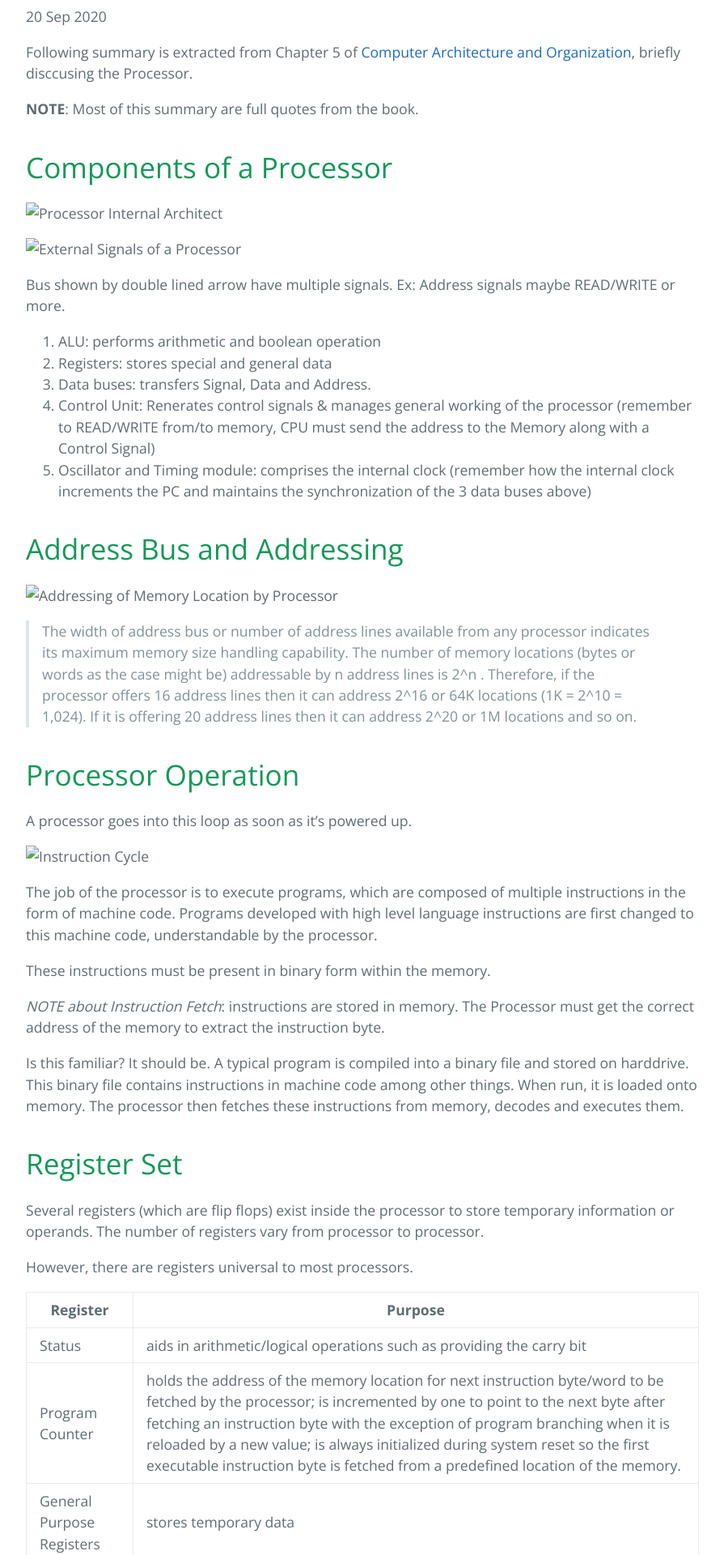
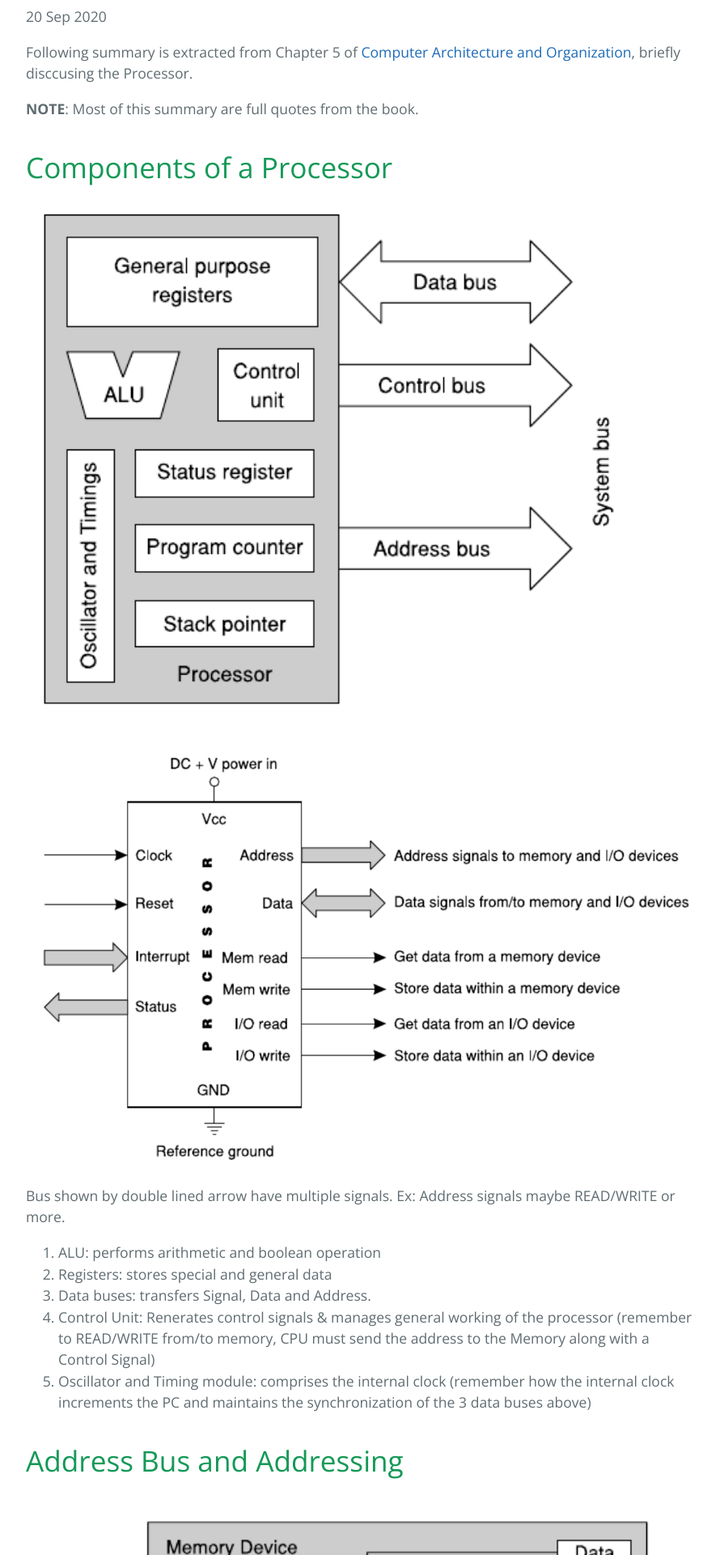
Before and after one commit to minhtrietbkit/minhtrietbkit.github.io, a Jekyll site: the page built from _posts/2020-10-05-computer-architecture-and-organization-2.md, in a window 1280 px wide. Shown: the part 531-2451 px from the top of the page at 81% size, without its empty margins (192-1087 px from the left). Built offline with Jekyll 4.4.1, drawn with Linux system fonts in a browser that asks for light colours.

Commit message:
fix image link

```diff
--- a/_posts/2020-10-05-computer-architecture-and-organization-2.md
+++ b/_posts/2020-10-05-computer-architecture-and-organization-2.md
@@ -11,9 +11,9 @@ Following summary is extracted from Chapter 5 of [Computer Architecture and Orga
 
 # Components of a Processor
 
-![Processor Internal Architect](../assets/computer-architecture-and-organization-2/processor-architect.png)
+![Processor Internal Architect](/assets/computer-architecture-and-organization-2/processor-architect.png)
 
-![External Signals of a Processor](../assets/computer-architecture-and-organization-2/processor-external-signals.png)
+![External Signals of a Processor](/assets/computer-architecture-and-organization-2/processor-external-signals.png)
 
 Bus shown by double lined arrow have multiple signals. Ex: Address signals maybe READ/WRITE or more.
 
@@ -25,7 +25,7 @@ Bus shown by double lined arrow have multiple signals. Ex: Address signals maybe
 
 # Address Bus and Addressing
 
-![Addressing of Memory Location by Processor](../assets/computer-architecture-and-organization-2/memory-addressing.png)
+![Addressing of Memory Location by Processor](/assets/computer-architecture-and-organization-2/memory-addressing.png)
 
 > The width of address bus or number of address lines available from any processor indicates its maximum memory size handling capability. The number of memory locations (bytes or words as the case might be) addressable by n address lines is 2^n . Therefore, if the processor offers 16 address lines then it can address 2^16 or 64K locations (1K = 2^10 = 1,024). If it is offering 20 address lines then it can address 2^20 or 1M locations and so on.
 
@@ -33,7 +33,7 @@ Bus shown by double lined arrow have multiple signals. Ex: Address signals maybe
 
 A processor goes into this loop as soon as it's powered up.
 
-![Instruction Cycle](../assets/computer-architecture-and-organization-2/instruction-cycle.png)
+![Instruction Cycle](/assets/computer-architecture-and-organization-2/instruction-cycle.png)
 
 The job of the processor is to execute programs, which are composed of multiple instructions in the form of machine code. Programs developed with high level language instructions are first changed to this machine code, understandable by the processor.
 
@@ -57,7 +57,7 @@ However, there are registers universal to most processors.
 
 # Stack
 
-![Stack and its Operation](../assets/computer-architecture-and-organization-2/stack-operation.png)
+![Stack and its Operation](/assets/computer-architecture-and-organization-2/stack-operation.png)
 
 Whenever any data are placed on the stack-top or taken out from it, Stack Pointer is also automatically changed by the processor to make sure the stack pointer always points to the top of the stack.
 
@@ -75,7 +75,7 @@ The number of available interrupt inputs varies from one processor to another.
 
 After servicing an interrupt, the processor must resume its original work which was left half-way because of the interrupt. This is achieved through the system stack as described above.
 
-![Intel 8085 Pin Assignment](../assets/computer-architecture-and-organization-2/intel-8085-pin-assignment.png)
+![Intel 8085 Pin Assignment](/assets/computer-architecture-and-organization-2/intel-8085-pin-assignment.png)
 
 The INTR pin above is an interrupt input pin.
 
@@ -91,4 +91,4 @@ If the branching address of the interrupt, the location of its ISR is predefined
 
 **NOTE** The opearting system typically keeps a table of interrupt signals and its their respective location of its ISR.
 
-![Instruction Cycle with Interrupt](../assets/computer-architecture-and-organization-2/instruction-cycle-with-interrupt.png)
+![Instruction Cycle with Interrupt](/assets/computer-architecture-and-organization-2/instruction-cycle-with-interrupt.png)
```
Also changed, not shown: _posts/2020-09-27-how-computer-works.md (+1 -1 lines), _posts/2020-10-04-bpf-1.md (+2 -2 lines).
